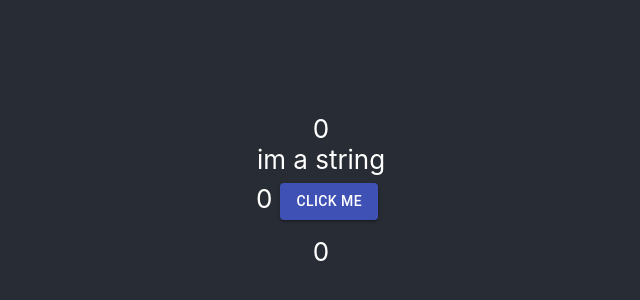
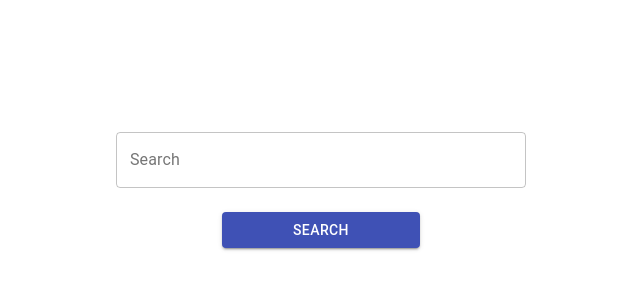
Before and after one commit to JoshFried/codejam2020, a React (Create React App) app in the folder frontend/codejam2020/: page / in a window 1280 px wide. Shown: the part 206-506 px from the top of the page, without its empty margins (319-959 px from the left). Built offline with nearby package versions, Linux system fonts and the light colour scheme.

Commit message:
search setup

```diff
--- a/frontend/codejam2020/src/App.css
+++ b/frontend/codejam2020/src/App.css
@@ -3,14 +3,12 @@
 }
 
 .App-header {
-  background-color: #282c34;
   min-height: 100vh;
   display: flex;
   flex-direction: column;
   align-items: center;
   justify-content: center;
   font-size: calc(10px + 2vmin);
-  color: white;
 }
 
 .box {
--- a/frontend/codejam2020/src/App.tsx
+++ b/frontend/codejam2020/src/App.tsx
@@ -3,6 +3,7 @@ import "./App.css";
 import Header from "./Component/Header/Header";
 import { makeStyles, createStyles, Theme } from "@material-ui/core/styles";
 import Button from "@material-ui/core/Button";
+import Searchbox from "./Component/Header/Searchbox";
 
 const useStyles = makeStyles((theme: Theme) =>
   createStyles({
@@ -15,24 +16,11 @@ const useStyles = makeStyles((theme: Theme) =>
 );
 
 const App = (): JSX.Element => {
-  const [something, setSomething] = useState<number>(0);
-
-  const changeSomething = () => {
-    setSomething(2.5);
-  };
-
   const classes = useStyles();
   return (
     <div className="App">
       <header className="App-header">
-        <Header someNumber={something} someSecondString="im a string"></Header>
-        <div className={classes.root}>
-          {something}
-          <Button variant="contained" color="primary" onClick={changeSomething}>
-            click me
-          </Button>
-          <div>{something}</div>
-        </div>
+        <Searchbox></Searchbox>
       </header>
     </div>
   );
--- /dev/null
+++ b/frontend/codejam2020/src/Component/Header/Searchbox.tsx
@@ -0,0 +1,35 @@
+import React from "react";
+import { createStyles, makeStyles, Theme } from '@material-ui/core/styles';
+import TextField from '@material-ui/core/TextField';
+import Button from '@material-ui/core/Button';
+
+
+const useStyles = makeStyles((theme: Theme) =>
+  createStyles({
+    root: {
+      '& > *': {
+        margin: theme.spacing(1),
+        width: '25ch',
+      },
+    },
+  }),
+);
+
+const Searchbox = () => {
+    const classes = useStyles();
+
+    return (
+        <div>
+            <form className={classes.root} noValidate autoComplete="off">
+                <TextField id="outlined-basic" label="Search" variant="outlined" />
+                <div className={classes.root}>
+                <Button variant="contained" color="primary">
+                    Search
+                </Button>
+                </div>
+            </form>
+        </div>
+    )
+}
+
+export default Searchbox;
```
Also changed, not shown: 1 other file (tests, documents, lock files or other folders).
